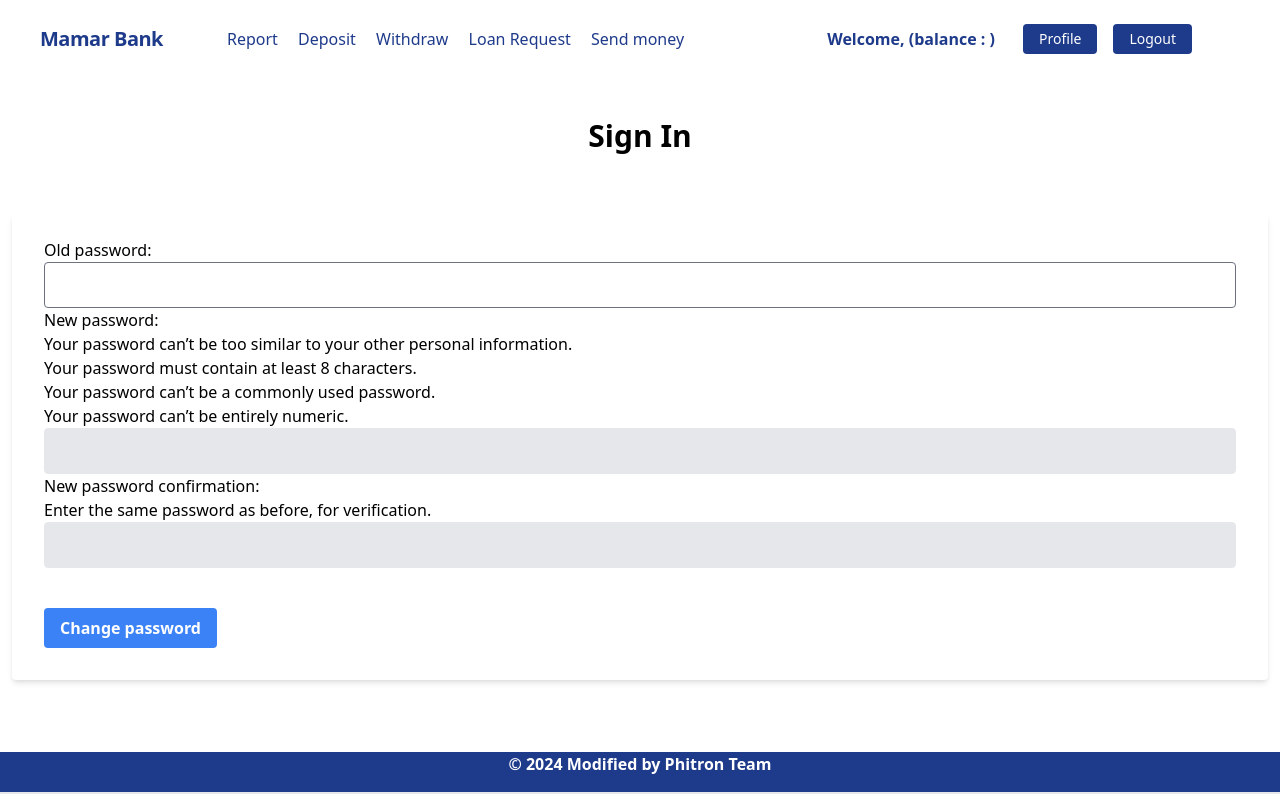
After one commit to antusaha970/mamar-bank-practice-2, a Django app: page /accounts/change-password/ in a window 1280 px wide. The commit adds this page. Run offline with Django 5.2, Linux system fonts and the light colour scheme; a user stored in the database is signed in; data comes from the database, SQL or seed files in the repository; some libraries are stand-ins or nearby versions.

Commit message:
password change mail sending

```diff
--- a/accounts/forms.py
+++ b/accounts/forms.py
@@ -1,5 +1,5 @@
 from typing import Any, Mapping
-from django.contrib.auth.forms import UserCreationForm
+from django.contrib.auth.forms import UserCreationForm, PasswordChangeForm
 from django import forms
 from django.contrib.auth.models import User
 from django.core.files.base import File
@@ -7,6 +7,24 @@ from django.db.models.base import Model
 from django.forms.utils import ErrorList
 from .models import UserBankAccount, UserAddress
 from .constants import ACCOUNT_TYPE, GENDER
+
+
+class UserPasswordChangeForm(PasswordChangeForm):
+    class Meta:
+        model = User
+        fields = "__all__"
+
+    def __init__(self, *args, **kwargs):
+        super().__init__(*args, **kwargs)
+        for field in self.fields:
+            self.fields[field].widget.attrs.update({
+                'class': (
+                    'appearance-none block w-full bg-gray-200 '
+                    'text-gray-700 border border-gray-200 rounded '
+                    'py-3 px-4 leading-tight focus:outline-none '
+                    'focus:bg-white focus:border-gray-500'
+                )
+            })
 
 
 class UserRegistrationForm(UserCreationForm):
--- /dev/null
+++ b/accounts/templates/accounts/password_change.html
@@ -0,0 +1,34 @@
+{% extends "base.html" %}
+{% block head_title %}
+    Change your password
+{% endblock head_title %}
+{% block mainContent %}
+    {% if form.non_field_errors %}
+        {% for error in form.non_field_errors %}
+            <div class="bg-red-100 border border-red-400 text-red-700 px-4 py-3 rounded relative mt-2"
+                 role="alert">
+                <p class="font-bold">Error!</p>
+                <p class="block sm:inline">{{ error }}</p>
+            </div>
+        {% endfor %}
+    {% endif %}
+    <div class="bg-white px-3 py-4 rounded-xl my-6">
+        <h1 class="font-bold text-3xl text-center pb-5">Sign In</h1>
+        <div class="w-full mt-10">
+            <form method="post" class="bg-white shadow-md rounded px-8 pt-6 pb-8 mb-4">
+                {% csrf_token %}
+                {% for hidden_field in form.hidden_fields %}{{ hidden_field.errors }} {{ hidden_field }}{% endfor %}
+                {{ form }}
+                {% if form.errors %}
+                    {% for error in form.old_password.errors %}<p class="text-red-600 text-sm italic pb-2">{{ error }}</p>{% endfor %}
+                    {% for error in form.new_password.errors %}<p class="text-red-600 text-sm italic pb-2">{{ error }}</p>{% endfor %}
+                    {% for error in form.new_password2.errors %}<p class="text-red-600 text-sm italic pb-2">{{ error }}</p>{% endfor %}
+                {% endif %}
+                <div class="flex items-center justify-between mt-10">
+                    <button class="bg-blue-500 hover:bg-blue-700 text-white font-bold py-2 px-4 rounded focus:outline-none focus:shadow-outline"
+                            type="submit">Change password</button>
+                </div>
+            </form>
+        </div>
+    </div>
+{% endblock mainContent %}
--- /dev/null
+++ b/accounts/templates/accounts/password_change_mail.html
@@ -0,0 +1,5 @@
+<h1 style="color:red;font-size:65px;">Password change Alert</h1>
+<p>Dear user password has been changed at {{ time }}.</p>
+<p>
+    <i>Mamar bank,</i> Bangladesh
+</p>
--- a/accounts/urls.py
+++ b/accounts/urls.py
@@ -1,8 +1,10 @@
 from django.urls import path, include
-from .views import UserRegistrationView, UserLoginView, UserLogoutView, UserBankAccountUpdateView
+from .views import UserRegistrationView, UserLoginView, UserLogoutView, UserBankAccountUpdateView, UserPasswordChangeView
 urlpatterns = [
     path('registration/', UserRegistrationView.as_view(), name="register"),
     path('login/', UserLoginView.as_view(), name="login"),
     path('logout/', UserLogoutView.as_view(), name="logout"),
+    path('change-password/', UserPasswordChangeView.as_view(),
+         name="change_password"),
     path('profile/', UserBankAccountUpdateView.as_view(), name="profile")
 ]
--- a/accounts/views.py
+++ b/accounts/views.py
@@ -3,9 +3,30 @@ from django.views.generic import FormView
 from django.contrib.auth.views import LoginView, LogoutView
 from django.contrib.auth import login, logout
 from django.views import View
+from django.contrib import messages
 from django.urls import reverse_lazy
-from .forms import UserRegistrationForm, UserUpdateForm
+from django.contrib.auth.views import PasswordChangeView
+from transactions.contants import send_mail_to_user
+import datetime
+from .forms import UserRegistrationForm, UserUpdateForm, UserPasswordChangeForm
 # Create your views here.
+
+
+class UserPasswordChangeView(PasswordChangeView):
+    template_name = 'accounts/password_change.html'
+    form_class = UserPasswordChangeForm
+    success_url = reverse_lazy("profile")
+
+    def form_valid(self, form):
+        current_datetime = datetime.datetime.now()
+
+        messages.success(self.request, f"""Your password has been changed""")
+
+        send_mail_to_user("You password has been changed", 'accounts/password_change_mail.html', {
+            'time': current_datetime.strftime("%A, %B %d, %Y")
+        }, self.request.user.email)
+
+        return super().form_valid(form)
 
 
 class UserRegistrationView(FormView):
```
Also changed, not shown: accounts/templates/accounts/profile.html (+11 -1 lines).
